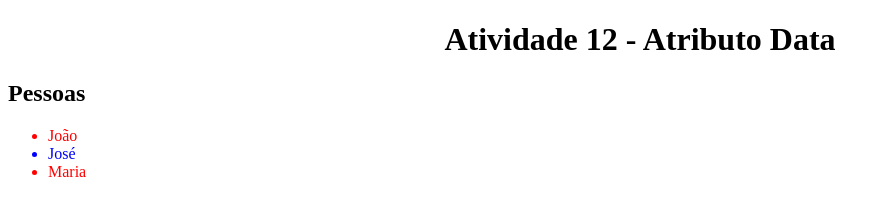
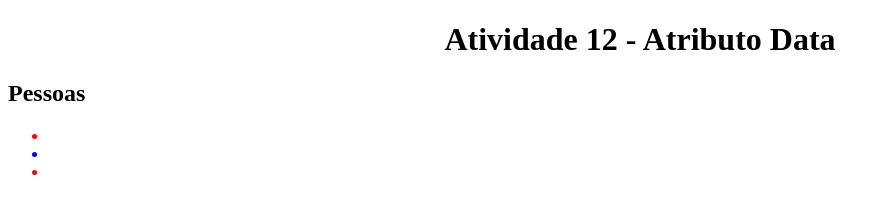
Before and after one commit to Alan2277/intprogwb, a plain HTML site: page 012/index.html in a window 1280 px wide. Shown: the whole page, without its empty margins (0-888 px from the left). Drawn offline with Linux system fonts and the light colour scheme.

Commit message:
Update index.html

```diff
--- a/012/index.html
+++ b/012/index.html
@@ -17,9 +17,9 @@
     <h2>Pessoas</h2>
 
     <ul>
-        <li class="pessoa" data-nome="João" data-idade="20" data-cpf="999">João</li>
-        <li class="pessoa" data-nome="José" data-idade="30" data-cpf="888">José</li>
-        <li class="pessoa" data-nome="Maria" data-idade="40" data-cpf="777">Maria</li>
+        <li class="pessoa" data-nome="João" data-idade="20" data-cpf="999"></li>
+        <li class="pessoa" data-nome="José" data-idade="30" data-cpf="888"></li>
+        <li class="pessoa" data-nome="Maria" data-idade="40" data-cpf="777"></li>
     </ul>
 </body>
 
```
